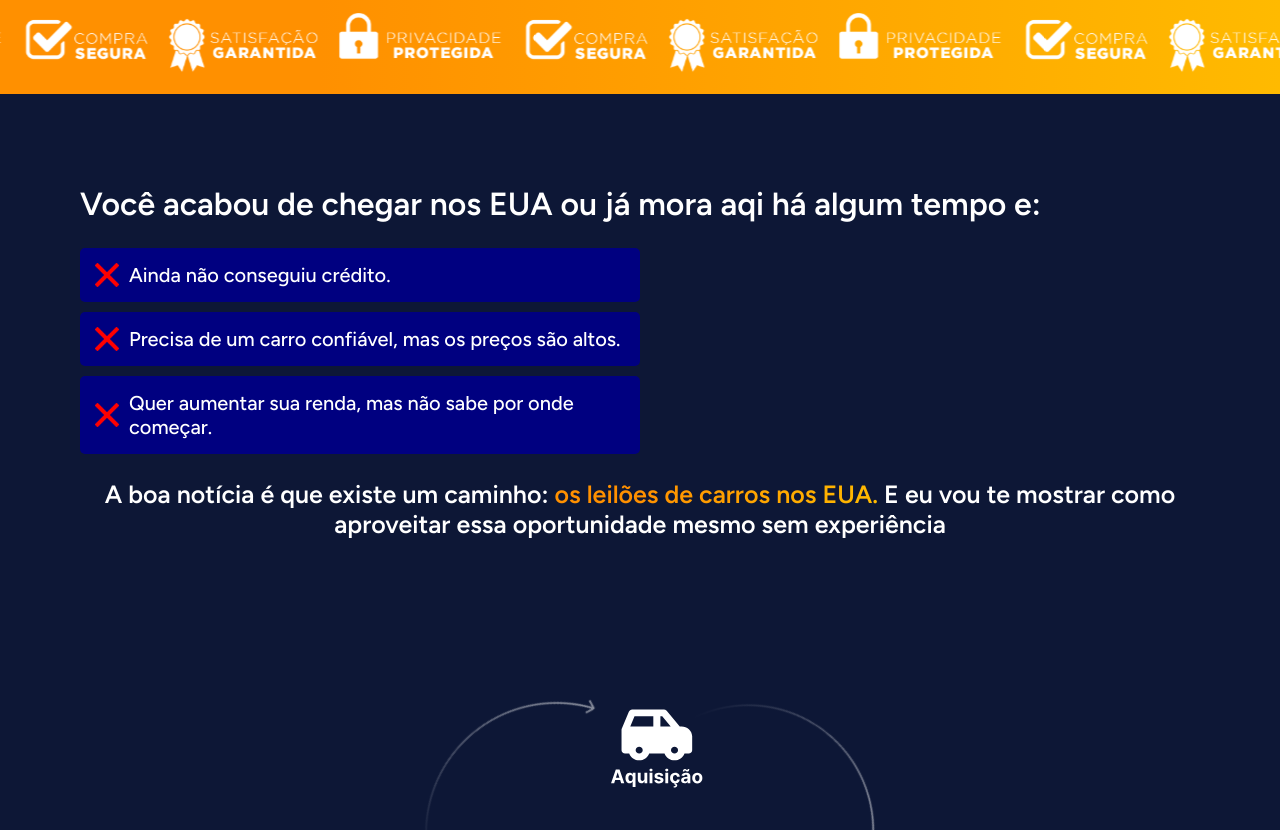
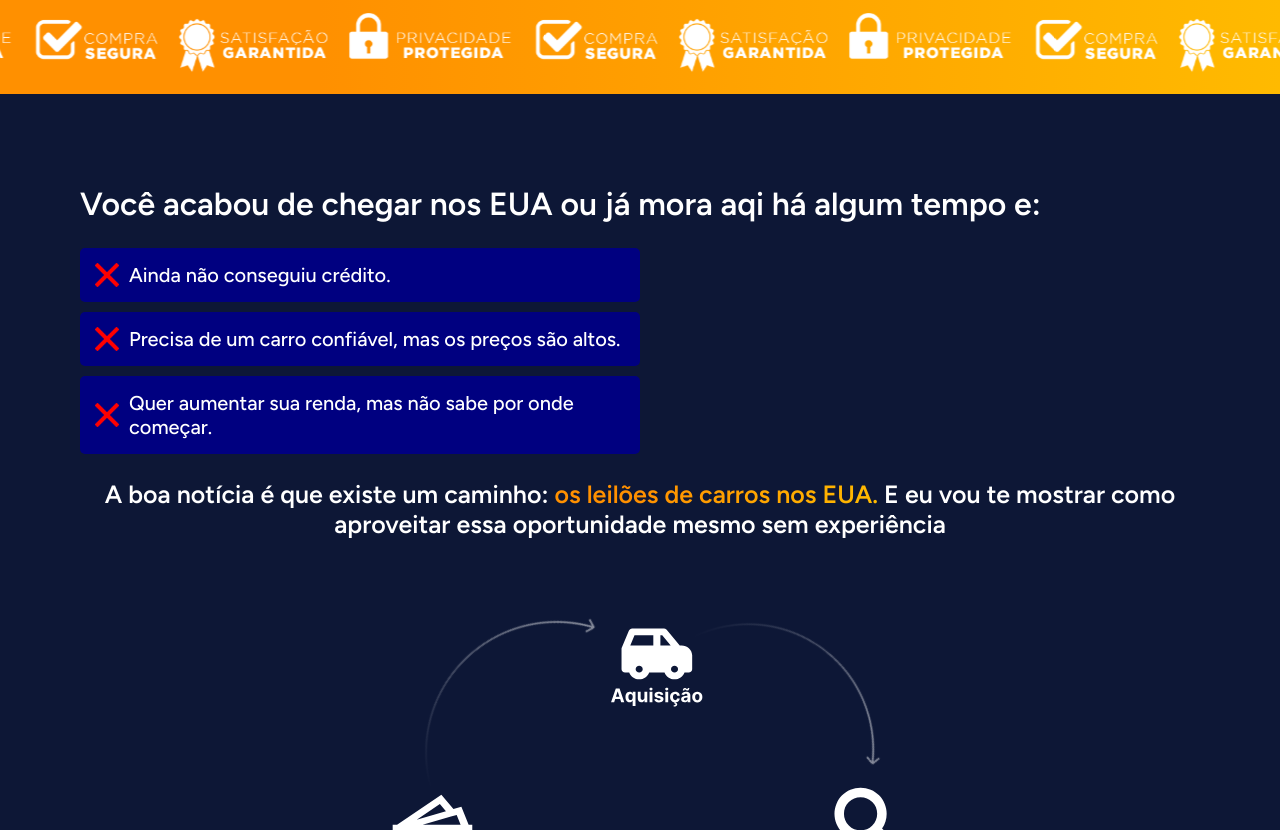
Before and after one commit to wemersonmatheuss/vcusaauto, a React (Vite) app: page / in a window 1280 px wide. Shown: the part 672-1502 px from the top of the page. Built offline with nearby package versions, Linux system fonts and the light colour scheme.

Commit message:
styles: padding

```diff
--- a/src/Components/Contradiction/styles.module.css
+++ b/src/Components/Contradiction/styles.module.css
@@ -2,7 +2,7 @@
     width: 100%;
     height: auto;
 
-    padding: 91px 80px;
+    padding: 91px 80px 10px 80px;
 
     display: flex;
     flex-direction: column;
```
